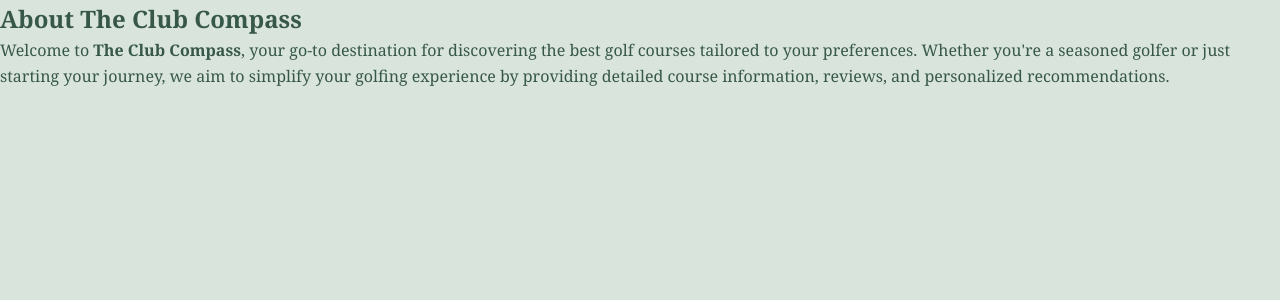
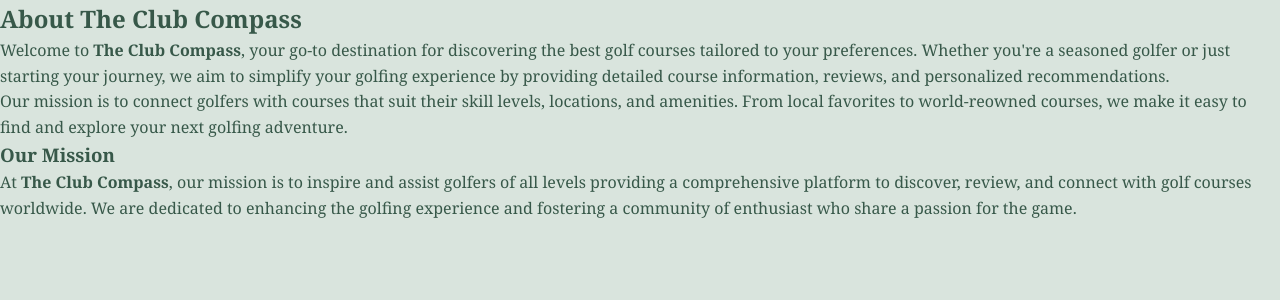
Before and after one commit to jacobchittaphong/CS351-FINAL, a PHP site: page /about.php in a window 1280 px wide. Shown: the part 115-415 px from the top of the page. Run offline with PHP 8.4, Linux system fonts and the light colour scheme.

Commit message:
about.php wip

```diff
--- a/about.php
+++ b/about.php
@@ -17,3 +17,14 @@ session_start();
         <p>
             Welcome to <strong>The Club Compass</strong>, your go-to destination for discovering the best golf courses tailored to your preferences. Whether you're a seasoned golfer or just starting your journey, we aim to simplify your golfing experience by providing detailed course information, reviews, and personalized recommendations.
         </p>
+        <p>
+            Our mission is to connect golfers with courses that suit their skill levels, locations, and amenities. From local favorites to world-reowned courses, we make it easy to find and explore your next golfing adventure.
+        </p>
+    </section>
+
+    <section class="mission-section">
+        <h3>Our Mission</h3>
+        <p>
+            At <strong>The Club Compass</strong>, our mission is to inspire and assist golfers of all levels providing a comprehensive platform to discover, review, and connect with golf courses worldwide. We are dedicated to enhancing the golfing experience and fostering a community of enthusiast who share a passion for the game.
+        </p>
+    </section>
```
